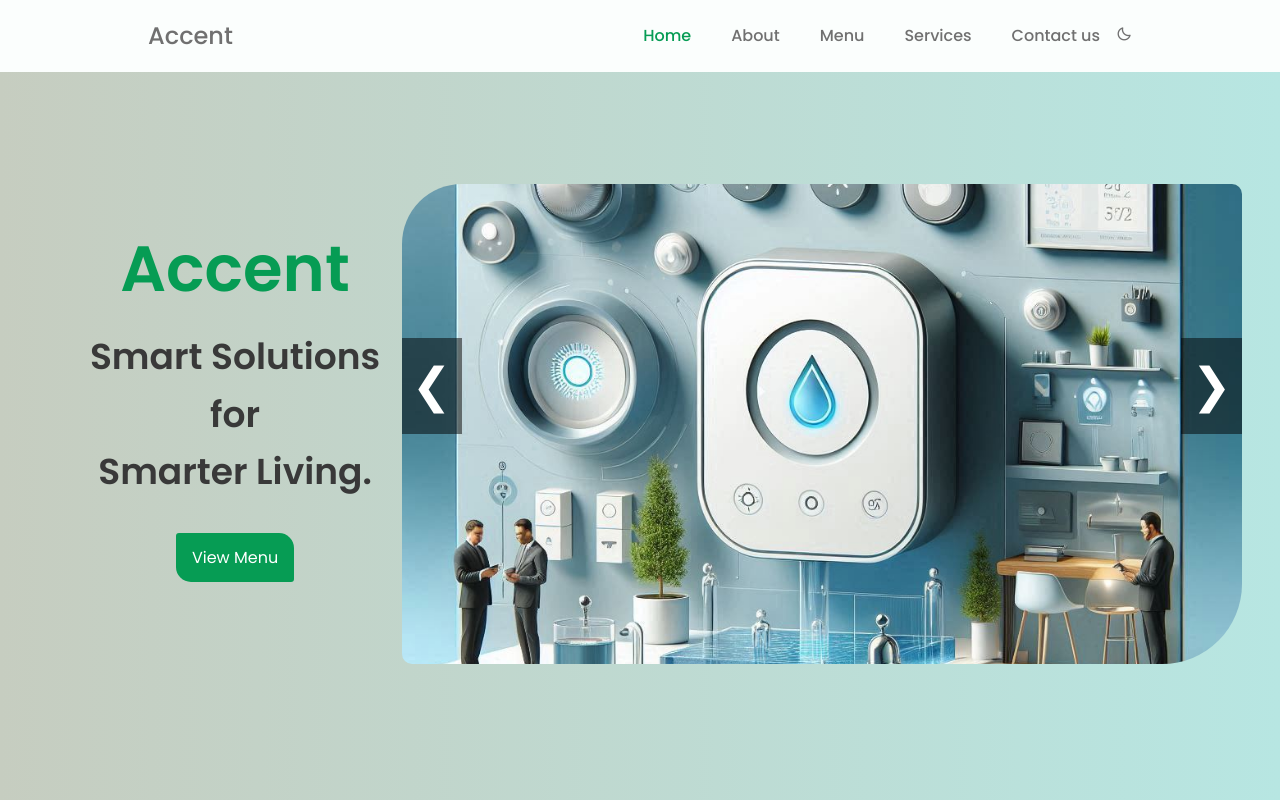
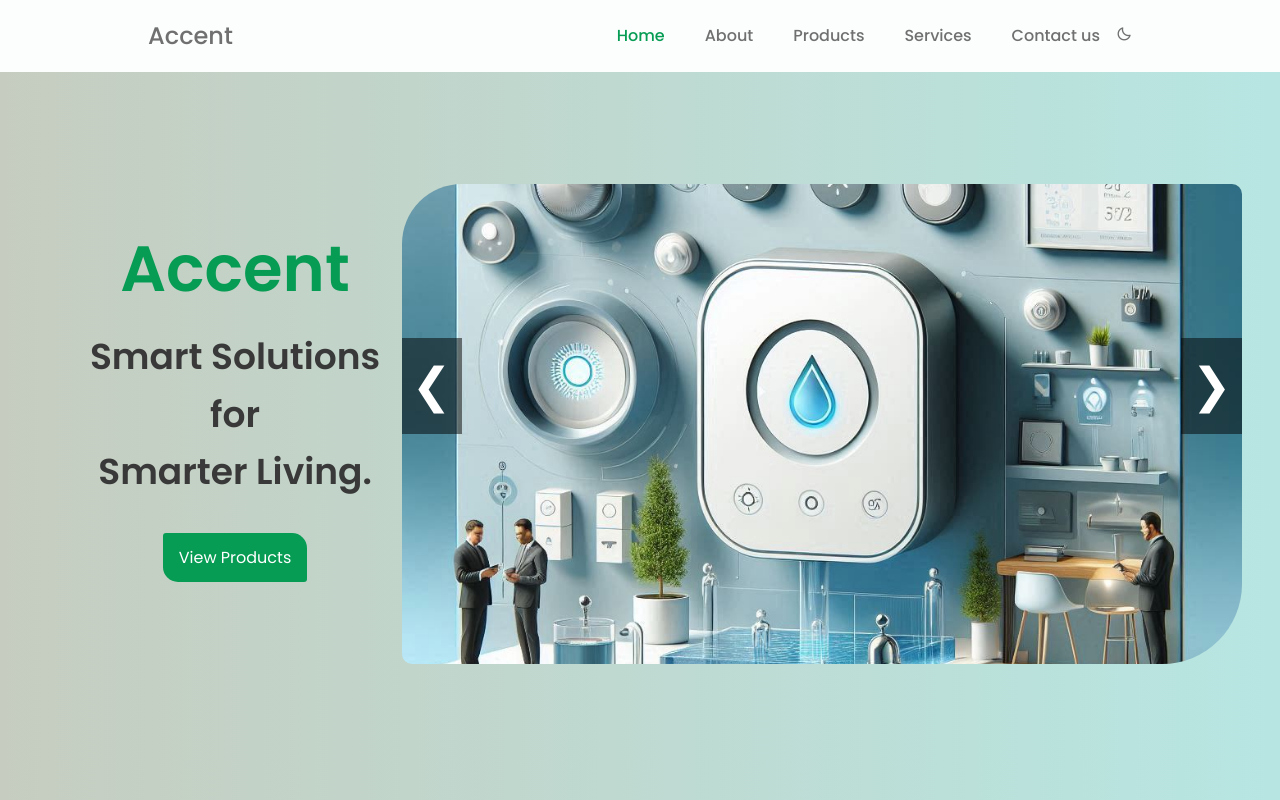
Before and after one commit to sathishgid/project.py, a plain HTML site: page index.html in a window 1280 px wide. Shown: the top 800 px of the page. Drawn offline with nearby package versions, Linux system fonts and the light colour scheme.

Commit message:
Update index.html

```diff
--- a/index.html
+++ b/index.html
@@ -28,7 +28,7 @@
                     <ul class="nav__list">
                         <li class="nav__item"><a href="#home" class="nav__link active-link">Home</a></li>
                         <li class="nav__item"><a href="#about" class="nav__link">About</a></li>
-                        <li class="nav__item"><a href="menu.html" class="nav__link">Menu</a></li>
+                        <li class="nav__item"><a href="menu.html" class="nav__link">Products</a></li>
                         <li class="nav__item"><a href="#services" class="nav__link">Services</a></li>
                         <li class="nav__item"><a href="#contact" class="nav__link">Contact us</a></li>
 
@@ -61,7 +61,7 @@
 					<div class="home__data">
 						<h1 class="home__title">Accent</h1>
 						<h2 class="home__subtitle">Smart Solutions for <br> Smarter Living.</h2>
-						<a href="menu.html" class="button">View Menu</a>
+						<a href="menu.html" class="button">View Products</a>
 					</div>
 
 					<!-- Slider Container (keeping home__img as a background image slider) -->
```
